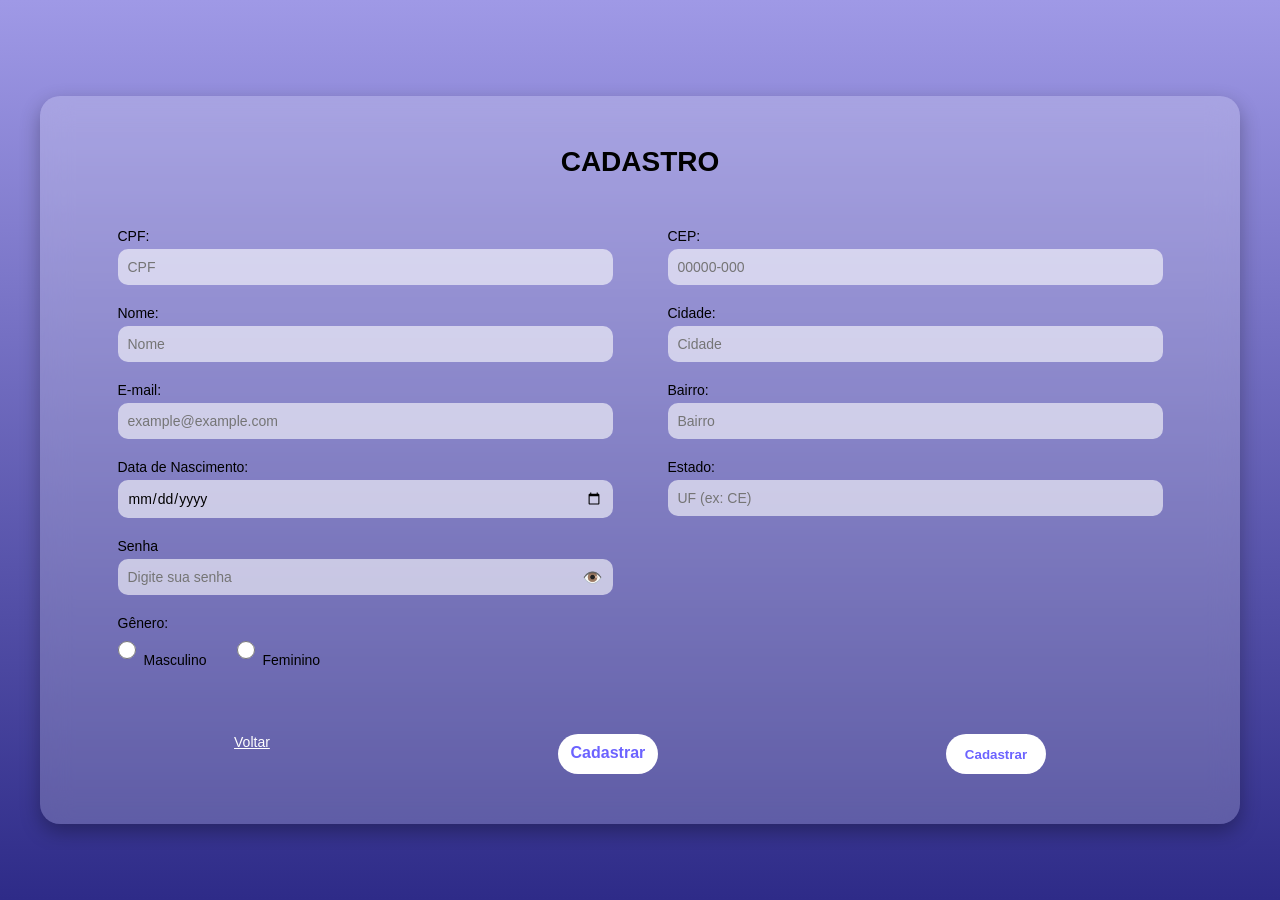
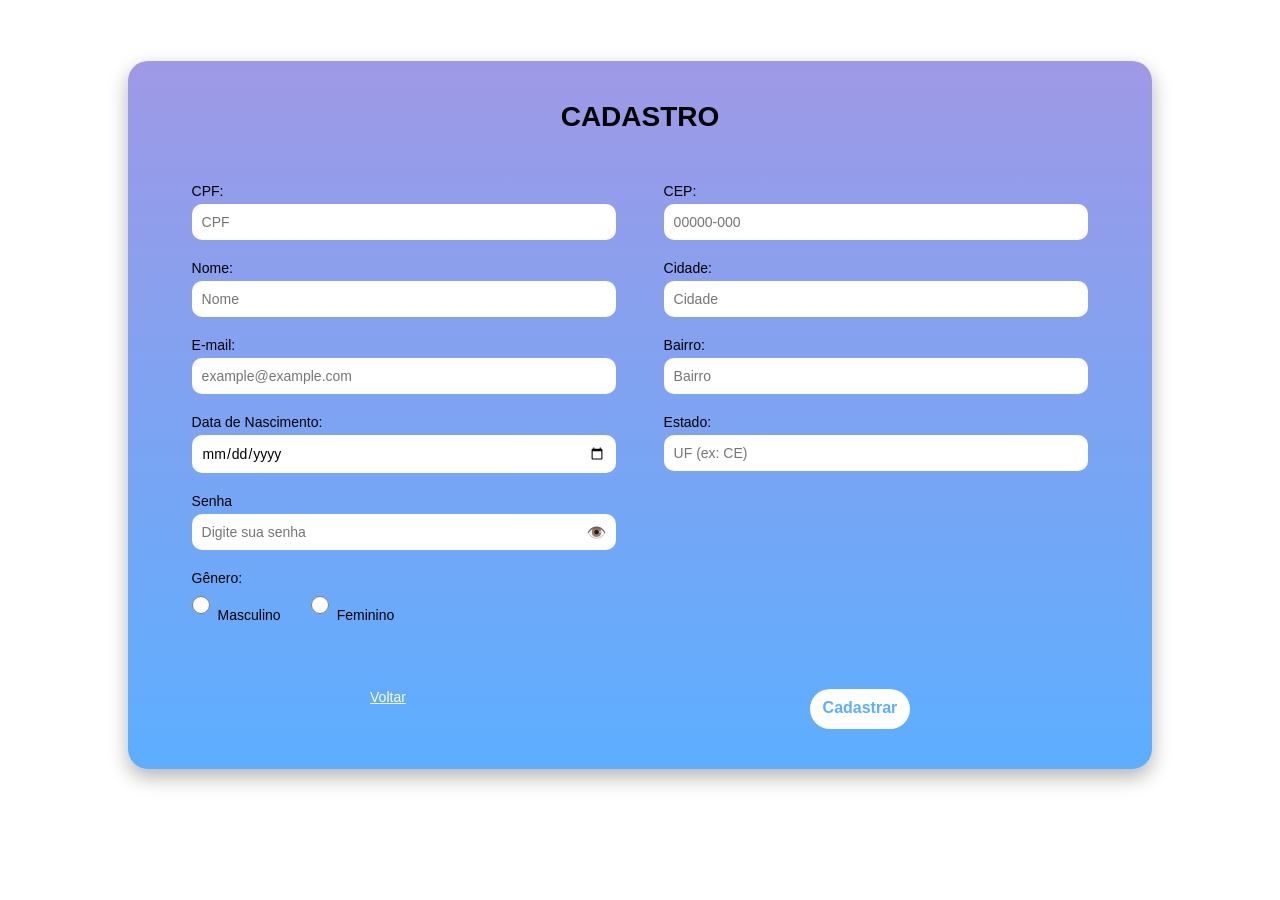
Before and after one commit to ChristianAcacio/Gerenciamento-de-eventos, a PHP site: page /Register.php in a window 1280 px wide. After the commit the page ends 786 px from the top, so only its background shows below. Run offline with PHP 8.4, Linux system fonts and the light colour scheme.

Commit message:
ultimas mudanças

```diff
--- a/Register.php
+++ b/Register.php
@@ -87,7 +87,6 @@
             <div class="cadastro_buttons" style="margin-top: 30px;">
                 <a href="login.php" class="button2">Voltar</a>
                 <a href="index.html" class="btn_link_cadastrar" type="submit">Cadastrar</a>
-                <button type="submit" class="btn_link_cadastrar">Cadastrar</button>
             </div>
 
         </form>
--- a/cadastro_eventos.php
+++ b/cadastro_eventos.php
@@ -103,7 +103,7 @@ $tipo_usuario = $_SESSION['tipo_usuario'] ?? null;
 
                     <div>
                         <label for="valor">Valor do Evento:</label>
-                        <input type="number" id="valor" name="valor" placeholder="R$ 00,00" class="campo-valor" min="0.01">
+                        <input type="number" id="valor" name="valor" placeholder="R$ 00,00" class="campo-valor" min="0.00">
                     </div>
                 </div>
 
--- a/style/style.css
+++ b/style/style.css
@@ -17,7 +17,7 @@ html, body {
 
 body.login, body.recuperar-senha, body.cadastro{
     height: 100vh;
-    background: rgb(208, 225, 225);
+    background: white;
     display: flex;
     justify-content: center;
     align-items: center;
@@ -154,24 +154,28 @@ body.login, body.recuperar-senha, body.cadastro{
 
 body.cadastro {
     height: 100vh;
-    background: linear-gradient(to bottom, #9f99e6, #2e2b88);
+    background: white;
     display: flex;
     justify-content: center;
     align-items: center;
-    margin-top: 50px;
-    margin-bottom: 50px;
+    overflow: hidden;
 }
 
 
 .background-cadastro {
-    background-color: rgba(255, 255, 255, 0.2);
-    backdrop-filter: blur(15px);
-    padding: 50px;
+    background-color: white;
+    background: linear-gradient(to bottom, #9f99e6, #5caeff);
+    backdrop-filter: none;
+    padding: 40px;
     border-radius: 20px;
     box-shadow: 0 8px 20px rgba(0, 0, 0, 0.3);
     text-align: center;
-    width: 100%;
+    width: 80%;
+    height: auto;
     max-width: 1200px;
+    margin-top: 10px;
+
+
 }
 
 .organizer{
@@ -201,14 +205,14 @@ body.cadastro {
     border-radius: 10px;
     border: none;
     outline: none;
-    background: rgba(255, 255, 255, 0.6);
+    background: white;
     font-size: 14px;
     transition: all 0.3s ease;
 }
 
 .background-cadastro input:focus {
     background: white;
-    box-shadow: 0 0 0 2px #6c63ff;
+    box-shadow: 0 0 0 2px #5caeff;
 }
 
 .cadastro_buttons{
@@ -248,7 +252,7 @@ body.cadastro {
 .genero input[type="radio"]{
     width: 18px;
     height: 18px;
-    accent-color: #6c63ff;
+    accent-color: #5caeff;
     cursor: pointer;
 }
 
@@ -1405,7 +1409,7 @@ body.cadastro {
 .btn_link_cadastrar {
   padding: 10px;
   background-color: white;
-  color: #6c63ff;
+  color: #5caeff;
   border: none;
   border-radius: 25px;
   font-weight: bold;
```
Also changed, not shown: other parts of style/style.css (+19 -19 lines).
